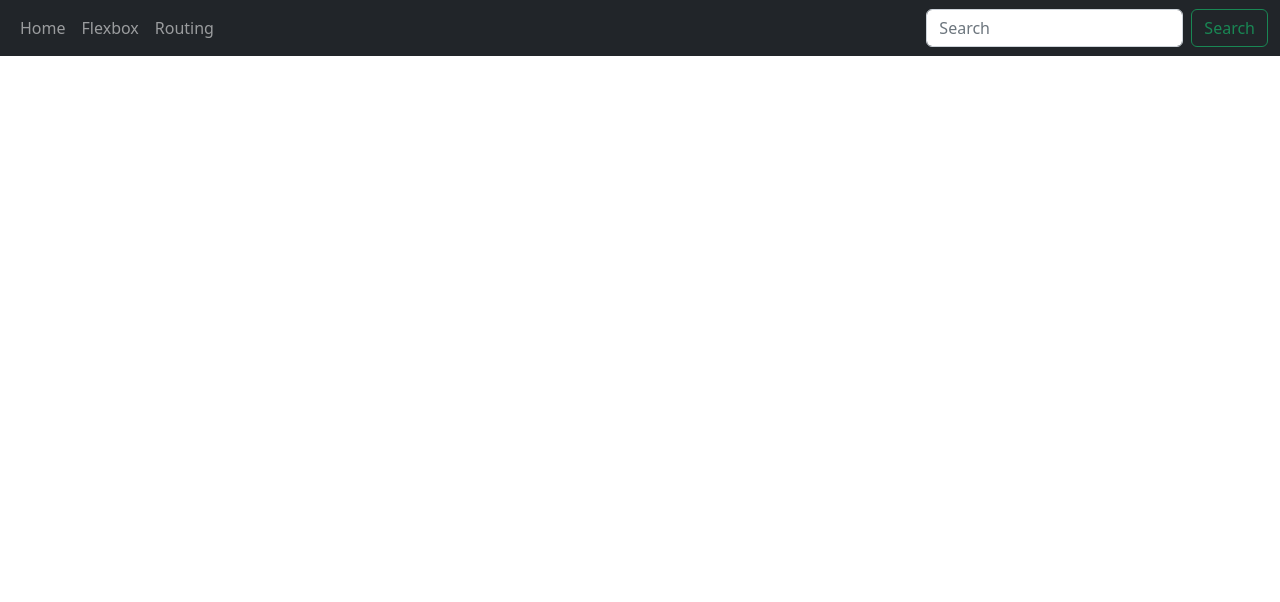
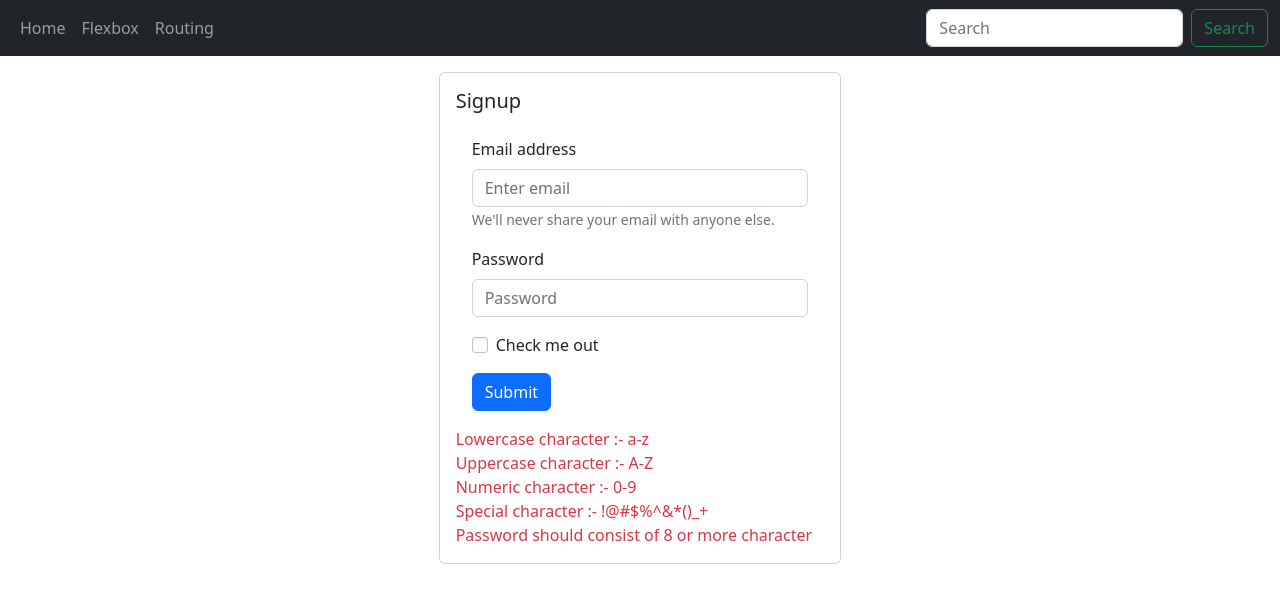
Before and after one commit to nikhilsharma2407/batch-20, a React (Create React App) app in the folder frontend/: page /signup in a window 1280 px wide. Shown: the top 602 px of the page. Built offline with nearby package versions, Linux system fonts and the light colour scheme.

Commit message:
Day-10 Intro to Regex, creating password strength checker

```diff
--- a/frontend/src/App.jsx
+++ b/frontend/src/App.jsx
@@ -15,6 +15,7 @@ import {
 // our component
 import Routing from './Routing/Routing';
 import MyNavbar from './MyNavbar/MyNavbar';
+import Signup from './Signup/Signup';
 
 
 function App() {
@@ -46,6 +47,7 @@ function App() {
       }/>
       <Route path='/flex' element={<Flexbox/>}/>
       <Route path='/router/:category/:userId' element={<Routing/>}/>
+      <Route path='/signup' element={<Signup/>}/>
     </Routes>
 
     </BrowserRouter>
--- /dev/null
+++ b/frontend/src/Signup/Signup.jsx
@@ -0,0 +1,79 @@
+import { Button, Form, Container, Row, Col,Card } from 'react-bootstrap';
+import React, { useEffect, useState } from 'react'
+
+
+function Signup() {
+
+    const [pwdValidation, setPwdValidation] = useState({
+        lowercase: false,
+        uppercase: false,
+        number: false,
+        symbol: false,
+        length: false
+    });
+
+    const [isValid, setIsValid] = useState(false);
+
+    const { lowercase, uppercase, number, symbol, length } = pwdValidation;
+
+    useEffect(() => {
+        const isPwdValid = Object.values(pwdValidation).every(Boolean);
+        console.log(isPwdValid);
+        setIsValid(isPwdValid);
+    }, [setPwdValidation])
+
+
+
+    const validatePasword = (e) => {
+        const password = e.target.value;
+        console.log(password);
+        // regex.test(string)
+        const lowercase = /(?=.*[a-z])/.test(password);
+        const uppercase = /(?=.*[A-Z])/.test(password);
+        const number = /(?=.*\d)/.test(password);
+        const symbol = /(?=.*[\W_])/.test(password);
+        const length = password.length >= 8;
+        setPwdValidation({ lowercase, uppercase, number, symbol, length });
+    }
+
+    return (
+        <Container fluid>
+            <Row>
+                <Col lg={{ offset: 4, span: 4 }} md={{offset:3, span:6}} sm={{offset:1, span:10}}>
+                    <Card className="mt-3 p-3 signup">
+                        <Card.Title>Signup</Card.Title>
+                        <Card.Body>
+                            <Form.Group className="mb-3" controlId="formBasicEmail">
+                                <Form.Label>Email address</Form.Label>
+                                <Form.Control type="email" placeholder="Enter email" />
+                                <Form.Text className="text-muted">
+                                    We'll never share your email with anyone else.
+                                </Form.Text>
+                            </Form.Group>
+
+                            <Form.Group className="mb-3" controlId="formBasicPassword">
+                                <Form.Label>Password</Form.Label>
+                                <Form.Control type="password" placeholder="Password" />
+                            </Form.Group>
+                            <Form.Group className="mb-3" controlId="formBasicCheckbox">
+                                <Form.Check type="checkbox" label="Check me out" />
+                            </Form.Group>
+                            <Button variant="primary" type="submit">
+                                Submit
+                            </Button>
+                        </Card.Body>
+                        <div className='pwd-strength'>
+                            <div className={lowercase ? 'text-success' : 'text-danger'}>Lowercase character :- a-z</div>
+                            <div className={uppercase ? 'text-success' : 'text-danger'}>Uppercase character :- A-Z</div>
+                            <div className={number ? 'text-success' : 'text-danger'}>Numeric character :- 0-9</div>
+                            <div className={symbol ? 'text-success' : 'text-danger'}>Special character :- !@#$%^&*()_+</div>
+                            <div className={length ? 'text-success' : 'text-danger'}>Password should consist of 8 or more character</div>
+                        </div>
+                    </Card>
+                </Col>
+            </Row>
+        </Container>
+    )
+}
+
+export default Signup
--- /dev/null
+++ b/frontend/src/Signup/Signup.scss
@@ -0,0 +1,11 @@
+.signup {
+    border-radius: 15px;
+    box-shadow: 5px 10px 15px 5px grey;
+
+    .pwd-strength {
+        border: 1px solid #0000002e;
+        border-radius: 15px;
+        box-shadow: 4px 10px 15px;
+        padding: 1rem;
+    }
+}
```
Also changed, not shown: 1 other file (tests, documents, lock files or other folders).
